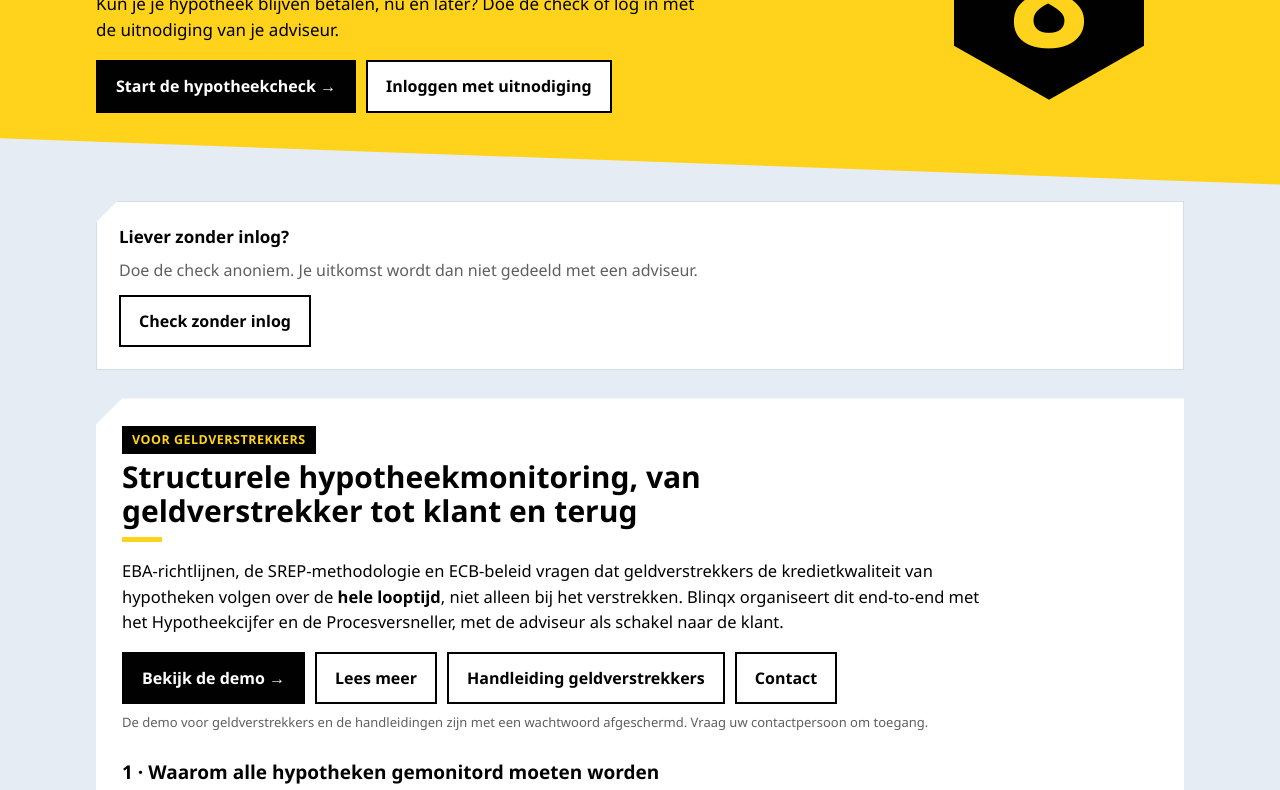
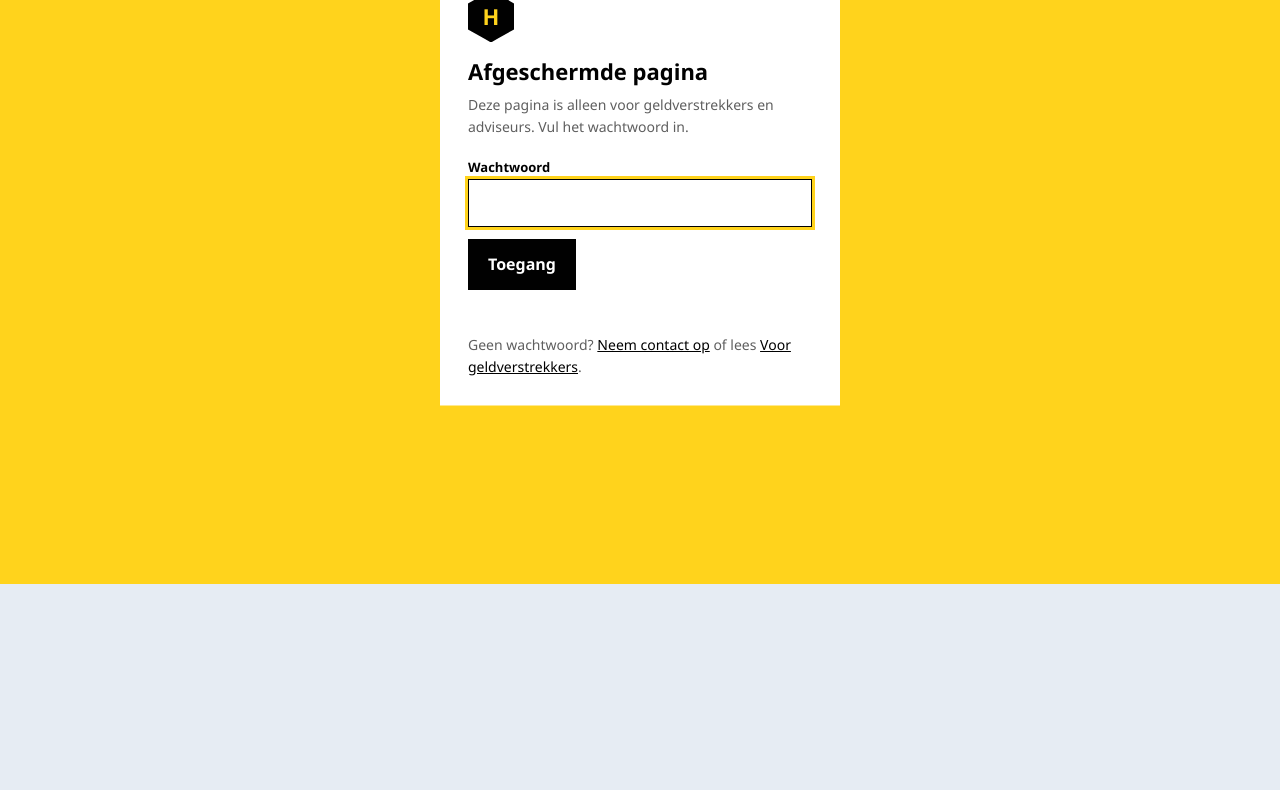
Before and after one commit to jeroen-o/shared-hypotheekcijfer, a plain HTML site: page index.html in a window 1280 px wide. Shown: the part 216-1006 px from the top of the page. After the commit the page ends 800 px from the top, so only its background shows below. Drawn offline with Linux system fonts and the light colour scheme.

Commit message:
Wachtwoordscherm ook op de homepage (Hypotheekcheck); verwijzing naar contact op het wachtwoordscherm
Co-Authored-By: Claude Opus 5.5 <noreply@anthropic.com>
Claude-Session: https://claude.ai/code/session_01XDsUd2Eiw6ofAPUwDg2Tnf

```diff
--- a/index.html
+++ b/index.html
@@ -4,6 +4,23 @@
 <meta charset="utf-8">
 <meta name="viewport" content="width=device-width,initial-scale=1">
 <title>Scoor je hypotheekcijfer</title>
+<meta name="robots" content="noindex,nofollow">
+<script>
+/* Wachtwoordscherm — client-side toegangsdrempel, GEEN echte beveiliging (de inhoud staat in de bron). */
+(function () { var ok = false; try { ok = sessionStorage.getItem('hc-toegang') === '1'; } catch (e) {} if (!ok) document.documentElement.classList.add('locked'); })();
+</script>
+<style>
+#gate{display:none}
+html.locked body>*:not(#gate){display:none!important}
+html.locked #gate{display:grid;place-items:center;min-height:100vh;background:#FFD31C;padding:16px;font-family:Montserrat,"Segoe UI",Roboto,Arial,sans-serif;color:#010101}
+#gate form{background:#fff;max-width:400px;width:100%;padding:28px;clip-path:polygon(22px 0,100% 0,100% 100%,0 100%,0 22px)}
+#gate .hx{width:46px;height:52px;background:#010101;color:#FFD31C;display:grid;place-items:center;font-weight:900;font-size:22px;clip-path:polygon(50% 0,100% 25%,100% 75%,50% 100%,0 75%,0 25%);margin-bottom:12px}
+#gate h1{font-size:22px;font-weight:900;margin:0 0 6px}#gate p{margin:0 0 16px;color:#5f5f5f;font-size:14px}
+#gate input{width:100%;font:inherit;padding:11px 12px;border:1.5px solid #010101;border-radius:0;margin-bottom:12px}
+#gate input:focus{outline:3px solid #FFD31C;outline-offset:0}
+#gate button{font:inherit;font-weight:700;background:#010101;color:#fff;border:2px solid #010101;padding:11px 18px;cursor:pointer;border-radius:0}
+#gate .e{color:#c8324f;font-size:14px;min-height:20px;margin:10px 0 0}#gate a{color:#010101}
+</style>
 <meta name="description" content="Scoor je hypotheekcijfer, en zie hoe jij ervoor staat. Indicatief, getoetst aan de leennormen 2027.">
 <style>
 :root{--bg:#f4f6fb;--card:#fff;--ink:#13203b;--muted:#5d6680;--line:#e1e5ef;--brand:#1d3a8a;--brand-2:#e8eefb;--accent:#ff6a3d;
@@ -155,6 +172,30 @@ h2:after{content:"";display:block;width:40px;height:5px;background:var(--y);marg
 </style>
 </head>
 <body>
+<div id="gate"><form autocomplete="off">
+  <div class="hx">H</div><h1>Afgeschermde pagina</h1>
+  <p>Deze pagina is alleen voor geldverstrekkers en adviseurs. Vul het wachtwoord in.</p>
+  <label for="gw" style="font-size:13px;font-weight:600">Wachtwoord</label>
+  <input id="gw" type="password" autocomplete="current-password" autofocus>
+  <button type="submit">Toegang</button>
+  <div class="e" id="gerr" role="alert"></div>
+  <p style="margin:14px 0 0">Geen wachtwoord? <a href="contact.html">Neem contact op</a> of lees <a href="voor-geldverstrekkers.html">Voor geldverstrekkers</a>.</p>
+</form></div>
+<script>
+(function () {
+  var H = 'cb7a816093d03303e469df89d357b03affd9abdfc8ca3c00307995adf1be039e';
+  document.querySelector('#gate form').addEventListener('submit', async function (e) {
+    e.preventDefault();
+    var err = document.getElementById('gerr');
+    if (!(window.crypto && crypto.subtle)) { err.textContent = 'Open deze pagina via https.'; return; }
+    var v = document.getElementById('gw').value.trim().toLowerCase().replace(/\s+/g, ' ');
+    var d = await crypto.subtle.digest('SHA-256', new TextEncoder().encode(v));
+    var h = Array.from(new Uint8Array(d)).map(function (b) { return b.toString(16).padStart(2, '0'); }).join('');
+    if (h === H) { try { sessionStorage.setItem('hc-toegang', '1'); } catch (x) {} document.documentElement.classList.remove('locked'); window.dispatchEvent(new Event('resize')); }
+    else { err.textContent = 'Onjuist wachtwoord.'; document.getElementById('gw').select(); }
+  });
+})();
+</script>
 <!-- Iconen: huisstijl Blinqx -->
 <svg xmlns="http://www.w3.org/2000/svg" style="display:none" aria-hidden="true"><symbol id="i-interest" viewBox="0 0 80 80"><path fill-rule="evenodd" clip-rule="evenodd" d="M33 15.75L21.0001 9L9 15.75V29.25L21.0001 36L33 29.25V15.75ZM21.0001 14.7367L14 18.6743V26.3257L21.0001 30.2633L28 26.3258V18.6742L21.0001 14.7367Z" fill="currentColor"/>
 <path fill-rule="evenodd" clip-rule="evenodd" d="M71 50.75L59.0001 44L47 50.75V64.25L59.0001 71L71 64.25V50.75ZM59.0001 49.7367L52 53.6743V61.3257L59.0001 65.2633L66 61.3258V53.6742L59.0001 49.7367Z" fill="currentColor"/>
```
Also changed, not shown: geldverstrekker.html (+1 -1 lines), handleiding-adviseurs.html (+1 -1 lines), handleiding-geldverstrekkers.html (+1 -1 lines), tests/consument.js (+2 -0 lines).
